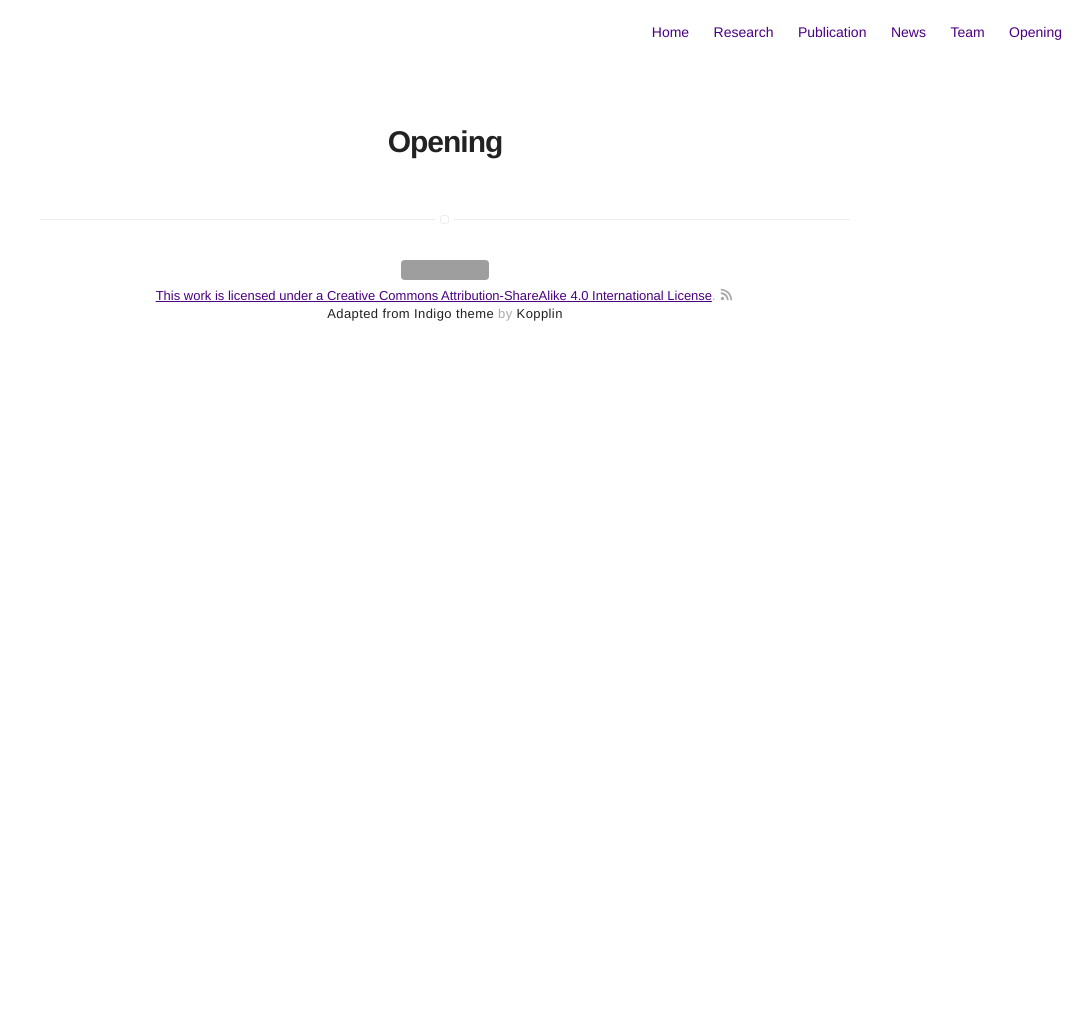
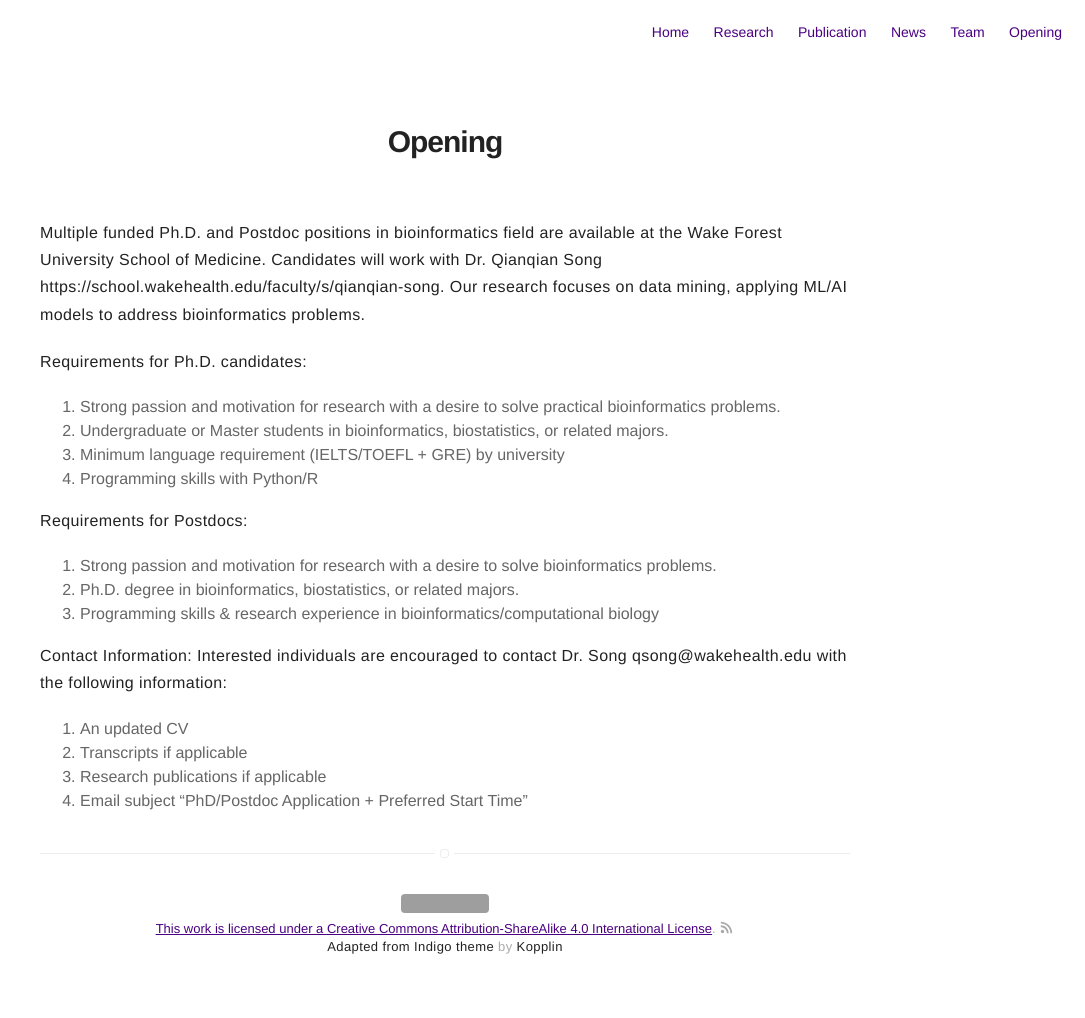
Before and after one commit to QSong-github/SongLab, a Jekyll site: the page built from pages/opening.md, in a window 1280 px wide. Shown: the whole page, without its empty margins (195-1280 px from the left). Built offline with Jekyll 4.4.1, drawn with Linux system fonts in a browser that asks for light colours; before the commit the page ends 900 px from its top, so only the background shows below that; grey boxes are pictures that could not be loaded.

Commit message:
Update opening.md

```diff
--- a/pages/opening.md
+++ b/pages/opening.md
@@ -3,3 +3,23 @@ title: Opening
 layout: page
 ---
 # Opening
+
+Multiple funded Ph.D. and Postdoc positions in bioinformatics field are available at the Wake Forest University School of Medicine. Candidates will work with Dr. Qianqian Song https://school.wakehealth.edu/faculty/s/qianqian-song. Our research focuses on data mining, applying ML/AI models to address bioinformatics problems.
+
+Requirements for Ph.D. candidates:
+1. Strong passion and motivation for research with a desire to solve practical bioinformatics problems.
+2. Undergraduate or Master students in bioinformatics, biostatistics, or related majors.
+3. Minimum language requirement (IELTS/TOEFL + GRE) by university
+4. Programming skills with Python/R
+
+Requirements for Postdocs:
+1. Strong passion and motivation for research with a desire to solve bioinformatics problems.
+2. Ph.D. degree in bioinformatics, biostatistics, or related majors.
+3. Programming skills & research experience in bioinformatics/computational biology
+
+Contact Information: Interested individuals are encouraged to contact Dr. Song qsong@wakehealth.edu with the following information:
+
+1. An updated CV
+2. Transcripts if applicable
+3. Research publications if applicable
+4. Email subject “PhD/Postdoc Application + Preferred Start Time”
```
